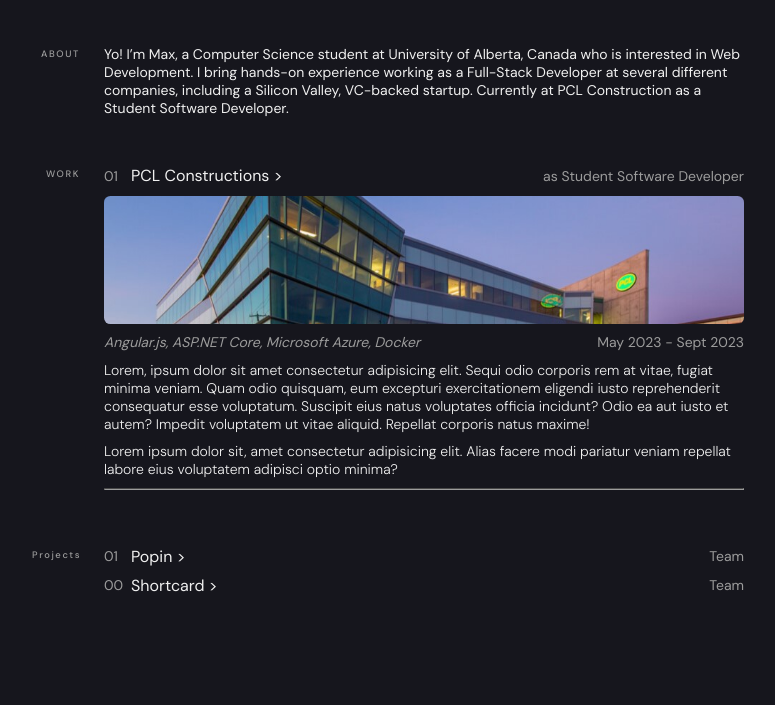
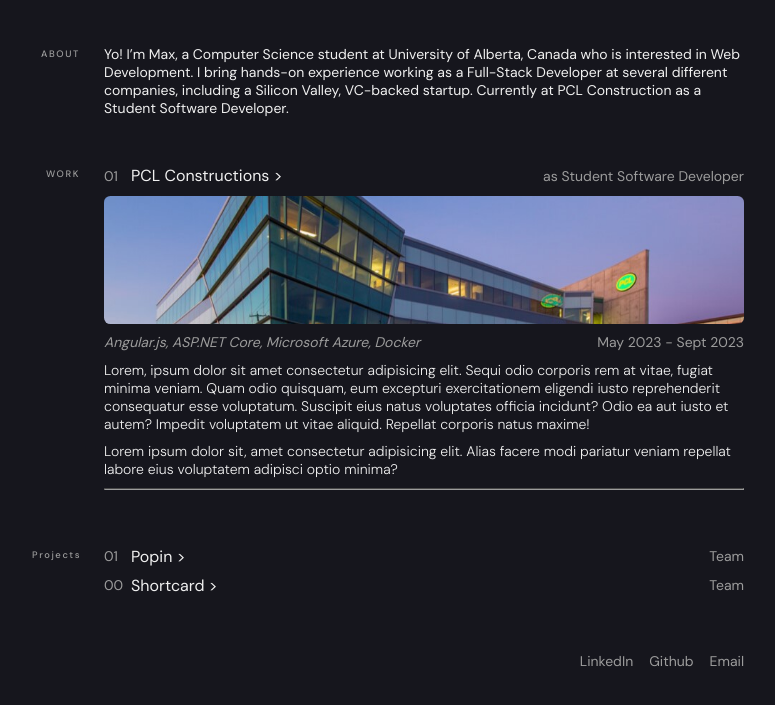
Before and after one commit to MaxxonTan/portfolio-v1, a plain HTML site: page index.html in a window 1280 px wide. Shown: the part 209-914 px from the top of the page, without its empty margins (216-991 px from the left). Drawn offline with Linux system fonts and the light colour scheme.

Commit message:
add footers

```diff
--- a/index.html
+++ b/index.html
@@ -81,5 +81,12 @@
         </article>
       </section>
     </main>
+    <footer>
+      <ul>
+        <li><a href="https://www.linkedin.com/in/maxxontan/">LinkedIn</a></li>
+        <li><a href="https://github.com/MaxxonTan">Github</a></li>
+        <li><a href="mailto:maxxontan@gmail.com">Email</a></li>
+      </ul>
+    </footer>
   </body>
 </html>
--- a/styles/scss/styles.scss
+++ b/styles/scss/styles.scss
@@ -53,4 +53,24 @@
     flex-direction: column;
     gap: 3rem;
   }
+
+  footer {
+    width: 100%;
+
+    ul {
+      margin: 0;
+      padding: 0;
+      list-style-type: none;
+
+      display: flex;
+      flex-direction: row;
+      gap: 1rem;
+      justify-content: end;
+
+      a {
+        color: variables.$secondary;
+        text-decoration: none;
+      }
+    }
+  }
 }
```
Also changed, not shown: styles/css/styles.css.
